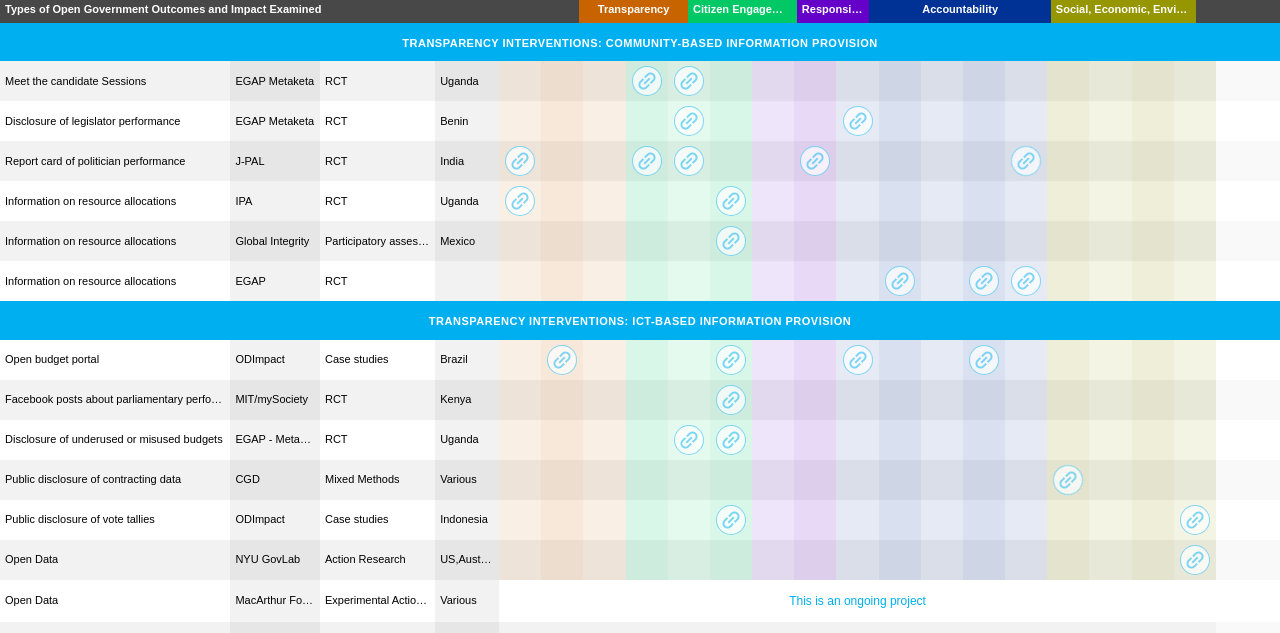
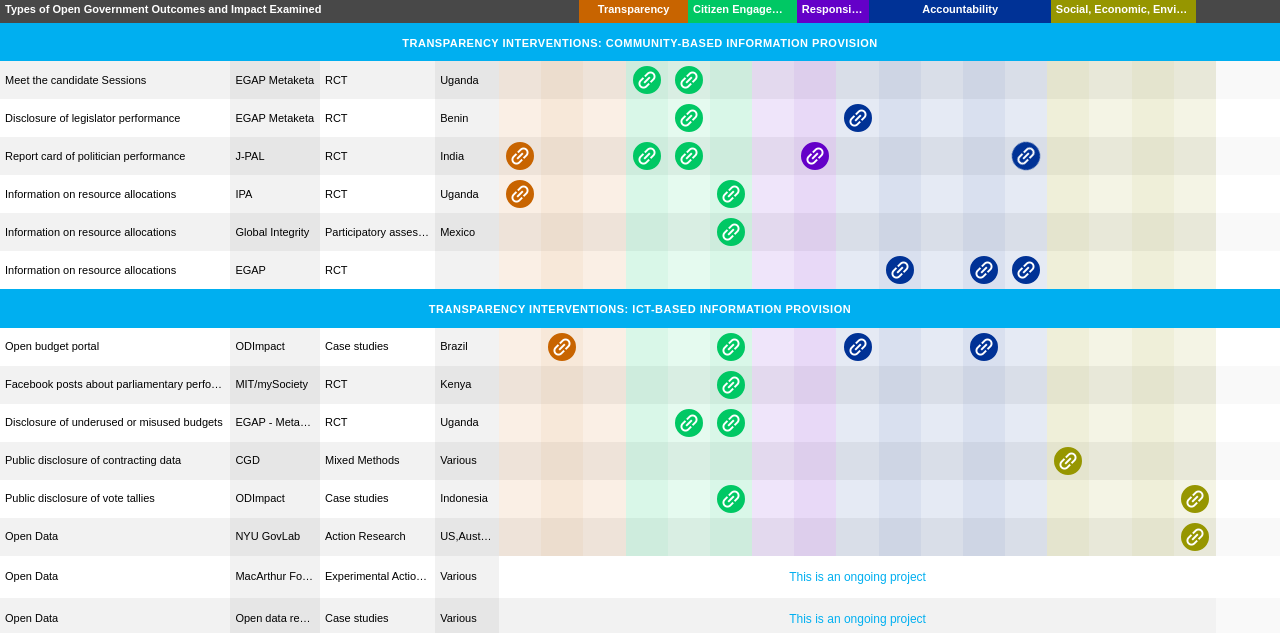
Before and after one commit to ClaudioMendoncaDesign/opengovimpact, a plain HTML site: page index.html in a window 1280 px wide. Shown: the part 224-857 px from the top of the page. Drawn offline with nearby package versions, Linux system fonts and the light colour scheme; a script that the page names is missing.

Commit message:
small update on the links effect

```diff
--- a/css/styles.css
+++ b/css/styles.css
@@ -265,24 +265,22 @@ tr:nth-child(2n) {
     font-size: 12px; }
 
 .yes {
-  color: rgba(0, 0, 0, 0.7);
   position: relative;
+  background-color: rgba(0, 0, 0, 0.2);
   padding: 2px;
   vertical-align: bottom;
   display: inline-block;
   transform: scale(1) rotate(-45deg);
   width: 24px;
   height: 24px;
-  background-color: rgba(255, 255, 255, 0.7);
-  color: rgba(0, 175, 240, 0.5);
+  color: white;
   border-radius: 23px;
-  transition: all .3s ease;
-  border: 1px solid rgba(0, 175, 240, 0.5); }
+  transition: all .3s ease; }
   .yes:hover {
-    transform: scale(1.2) rotate(315deg);
+    transform: scale(1.2) rotate(135deg);
     transition: all .3s ease;
     color: white;
-    background-color: #00aff0; }
+    background-color: rgba(0, 0, 0, 0.7); }
 
 .table-header-rotated .rotate {
   overflow: visible;
@@ -310,6 +308,9 @@ tr:nth-child(2n) {
 .links.cat-transparency {
   background-color: rgba(200, 100, 0, 0.1); }
 
+.links.cat-transparency .yes {
+  background-color: #c86400; }
+
 .links.cat-transparency:nth-of-type(2n) {
   background-color: rgba(200, 100, 0, 0.15); }
 
@@ -318,6 +319,9 @@ tr:nth-child(2n) {
 
 .links.cat-citizen-engagement {
   background-color: rgba(0, 200, 100, 0.1); }
+
+.links.cat-citizen-engagement .yes {
+  background-color: #00c864; }
 
 .links.cat-citizen-engagement:nth-of-type(2n) {
   background-color: rgba(0, 200, 100, 0.15); }
@@ -328,6 +332,9 @@ tr:nth-child(2n) {
 .links.cat-responsiveness {
   background-color: rgba(100, 0, 200, 0.1); }
 
+.links.cat-responsiveness .yes {
+  background-color: #6400c8; }
+
 .links.cat-responsiveness:nth-of-type(2n) {
   background-color: rgba(100, 0, 200, 0.15); }
 
@@ -337,6 +344,9 @@ tr:nth-child(2n) {
 .links.cat-accountability {
   background-color: rgba(0, 50, 150, 0.1); }
 
+.links.cat-accountability .yes {
+  background-color: #003296; }
+
 .links.cat-accountability:nth-of-type(2n) {
   background-color: rgba(0, 50, 150, 0.15); }
 
@@ -345,6 +355,9 @@ tr:nth-child(2n) {
 
 .links.cat-social-economic-change {
   background-color: rgba(150, 150, 0, 0.1); }
+
+.links.cat-social-economic-change .yes {
+  background-color: #969600; }
 
 .links.cat-social-economic-change:nth-of-type(2n) {
   background-color: rgba(150, 150, 0, 0.15); }
```
